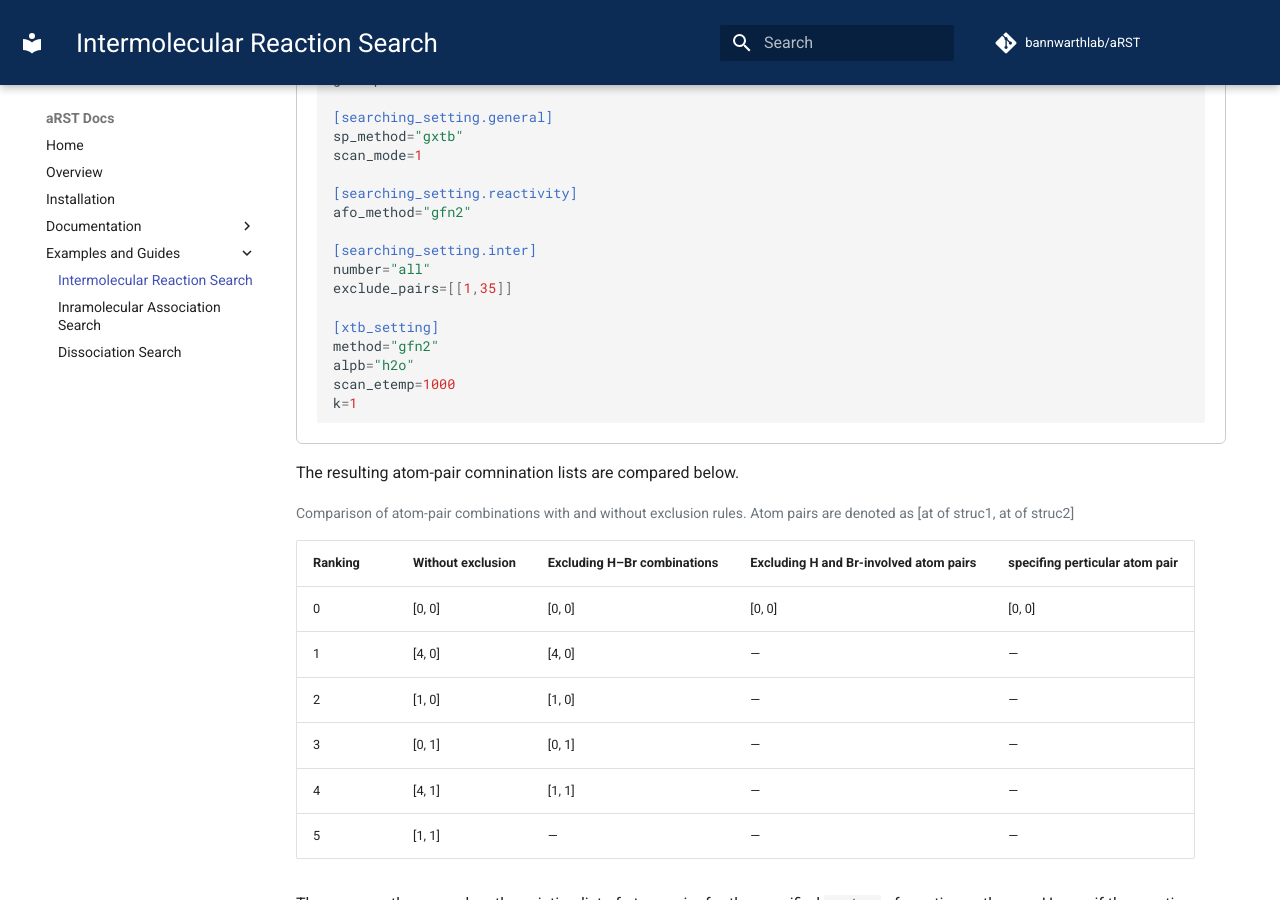
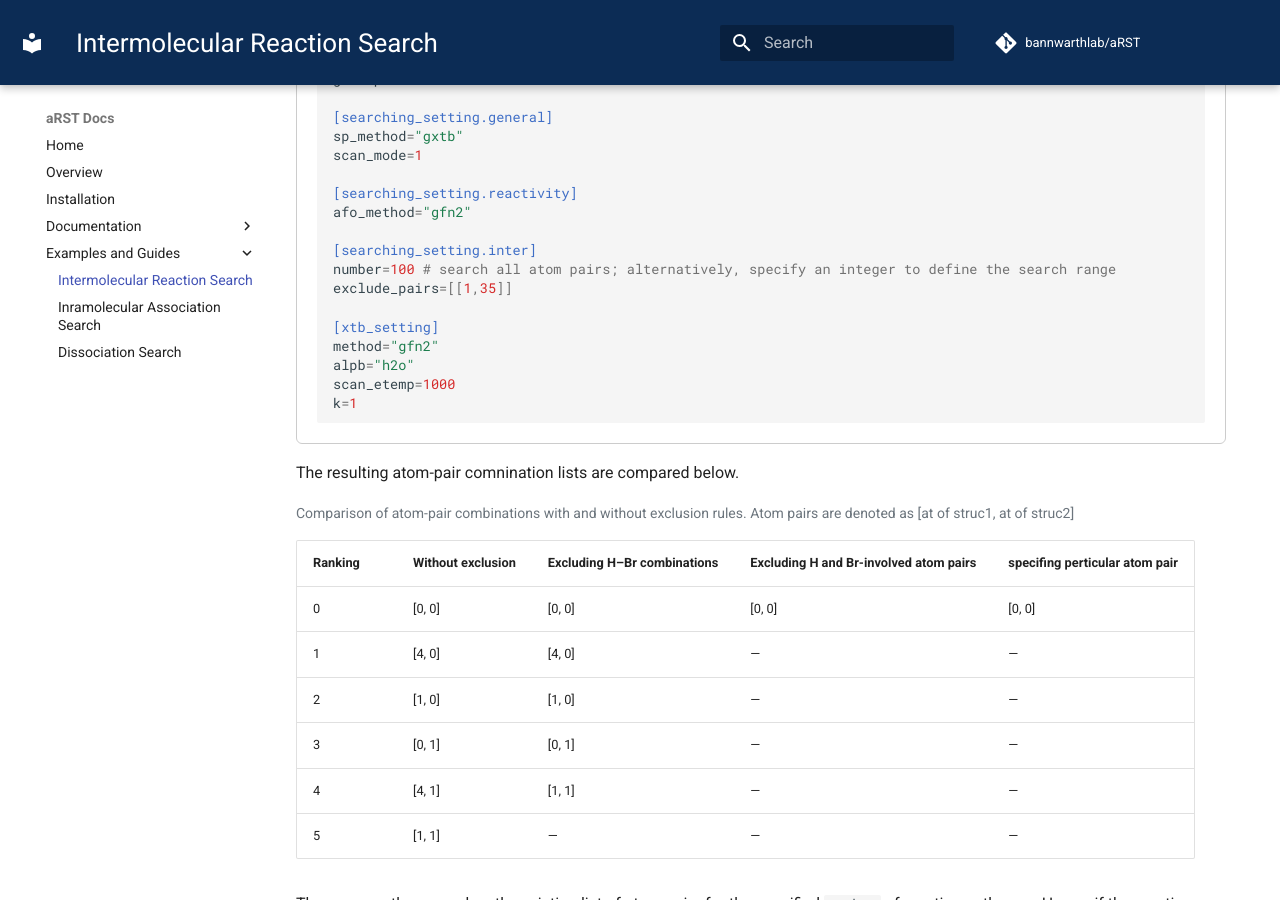
Before and after one commit to BannwarthLab/aRST, an MkDocs documentation site: the page built from docs/examples/interA.md, in a window 1280 px wide and 900 px high, scrolled down 4268 px. Built offline with MkDocs 1.6.1 and Material for MkDocs 9.7.7, drawn with Linux system fonts in a browser that asks for light colours; some of the changed text lies outside the part shown.

```diff
--- a/docs/examples/interA.md
+++ b/docs/examples/interA.md
@@ -46,7 +46,7 @@ In the following, standard runs are demonstrated using the $\mathrm{OH^- + CH_3B
     afo_method="gfn2"
 
     [searching_setting.inter]
-    number="all" # search all atom pairs; alternatively, specify an integer to define the search range
+    number=100 # search all atom pairs; alternatively, specify an integer to define the search range
 
     [xtb_setting]
     method="gfn2"
@@ -79,7 +79,7 @@ In the following, standard runs are demonstrated using the $\mathrm{OH^- + CH_3B
     afo_method="gfn2"
 
     [searching_setting.inter]
-    number="all" # search all atom pairs; alternatively, specify an integer to define the search range
+    number=100 # search all atom pairs; alternatively, specify an integer to define the search range
 
     [xtb_setting]
     method="gfn2"
@@ -395,7 +395,7 @@ Users may prescreen the AFO gap ranking list by defining prescreening rules. The
     afo_method="gfn2"
 
     [searching_setting.inter]
-    number="all"
+    number=100 # search all atom pairs; alternatively, specify an integer to define the search range
     exclude_pairs=[[1,35]]
 
     [xtb_setting]
@@ -430,7 +430,7 @@ Users may prescreen the AFO gap ranking list by defining prescreening rules. The
     afo_method="gfn2"
 
     [searching_setting.inter]
-    number="all"
+    number=100 # search all atom pairs; alternatively, specify an integer to define the search range
 
     [xtb_setting]
     method="gfn2"
@@ -522,7 +522,7 @@ Hence, if the reaction center is known in advance or certain atom pairs are irre
     afo_method="gfn2"
 
     [searching_setting.inter]
-    number="all"
+    number=100 # search all atom pairs; alternatively, specify an integer to define the search range
     concerted_pair=true
     maxovlap=false # default alignment style
     # maxovlap=true # altenative alignment style
--- a/mkdocs.yml
+++ b/mkdocs.yml
@@ -5,7 +5,7 @@ repo_name: bannwarthlab/aRST
 
 theme:
   name: material
-#  logo: assets/logo.png
+  favicon: stylesheets/logo_favicon.png
   features:
 #    - navigation.instant
     - navigation.tracking
```
Also changed, not shown: docs/documentation/inputfile.md (+2 -2 lines), docs/index.md (+2 -0 lines), docs/installation.md (added, +3 -0 lines), docs/overview.md (added, +1 -0 lines), docs/stylesheets/logo_favicon.png (added), docs/stylesheets/logo_full.png (added), docs/stylesheets/logo_square.png (added), docs/stylesheets/under-construction-warning-sign.jpg (added).
